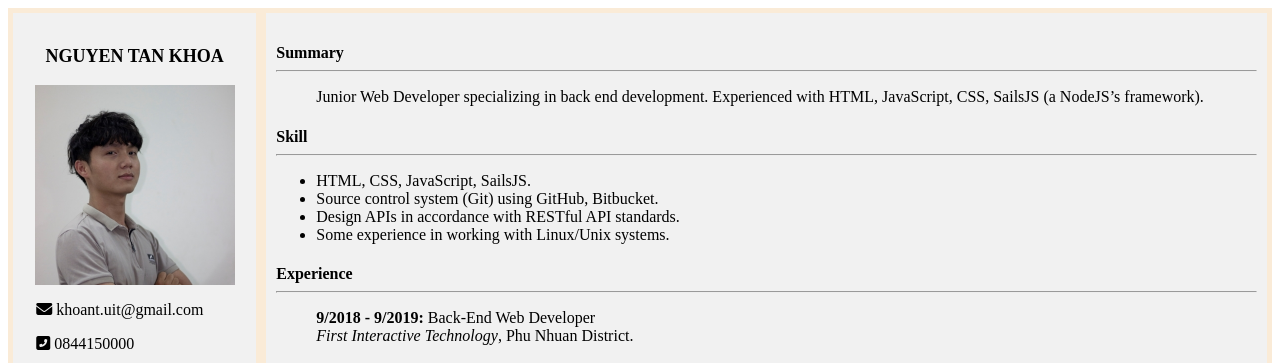
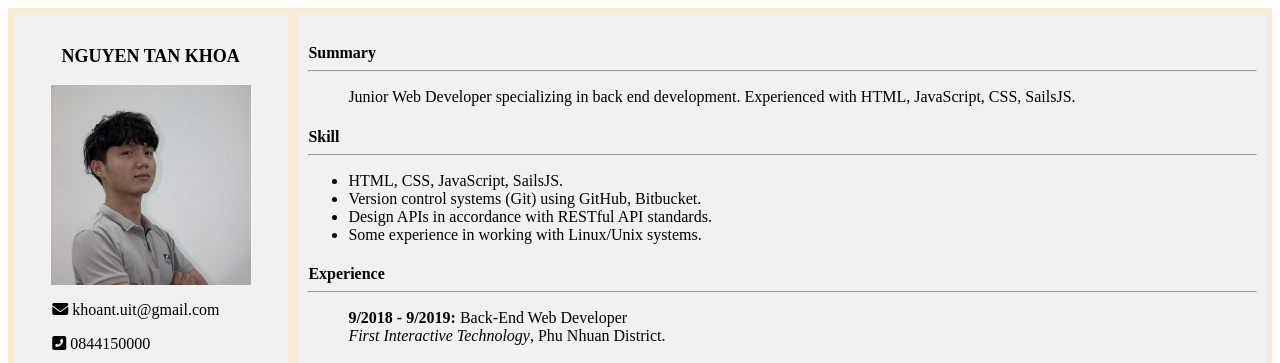
Before and after one commit to ngtankhoa/cv, a plain HTML site: page index.html in a window 1280 px wide. Shown: the top 363 px of the page. Drawn offline with Linux system fonts and the light colour scheme.

Commit message:
mirror fix

```diff
--- a/index.html
+++ b/index.html
@@ -87,7 +87,7 @@
                 <ul>
                     <li>
                         Junior Web Developer specializing in back end development. Experienced with HTML, JavaScript,
-                        CSS, SailsJS (a NodeJS’s framework).
+                        CSS, SailsJS.
                     </li>
                 </ul>
             </div>
@@ -96,7 +96,7 @@
                 <hr>
                 <ul style="list-style: disc">
                     <li>HTML, CSS, JavaScript, SailsJS.</li>
-                    <li>Source control system (Git) using GitHub, Bitbucket.</li>
+                    <li>Version control systems (Git) using GitHub, Bitbucket.</li>
                     <li>Design APIs in accordance with RESTful API standards.</li>
                     <li>Some experience in working with Linux/Unix systems.</li>
                 </ul>
```
